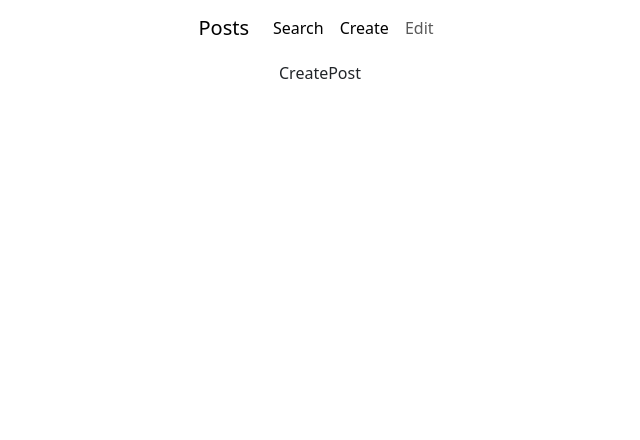
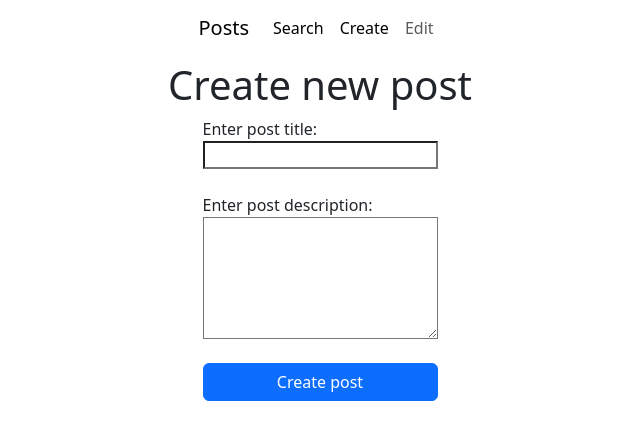
Before and after one commit to Ruma303/react-redux-toolkit, a React (Vite) app: page /create in a window 1280 px wide. Shown: the top 440 px of the page, without its empty margins (320-960 px from the left). Built offline with nearby package versions, Linux system fonts and the light colour scheme.

Commit message:
post creato deve mostrarsi

```diff
--- a/src/App.css
+++ b/src/App.css
@@ -23,7 +23,6 @@ a {
     align-items: center;
 }
 
-
 main {
     width: 100%;
     height: 100vh;
@@ -32,3 +31,10 @@ main {
     flex-direction: column;
     align-items: center;
 }
+
+
+input,
+textarea {
+    background-color: white;
+    color: black;
+}
--- a/src/Components/CreatePost.jsx
+++ b/src/Components/CreatePost.jsx
@@ -1,9 +1,62 @@
-import React from 'react'
+import React, { useState } from 'react';
+import { useCreatePostMutation } from '../Features/postApi';
 
 const CreatePost = () => {
-  return (
-    <div>CreatePost</div>
-  )
+    const [title, setTitle] = useState('');
+    const [body, setBody] = useState('');
+    const [createdPost, setCreatedPost] = useState(null);
+    const [createPost, { isLoading }] = useCreatePostMutation();
+
+    const handleInputTitle = (e) => {
+        setTitle(e.target.value);
+    }
+
+    const handleInputBody = (e) => {
+        setBody(e.target.value);
+    }
+
+    const handleForm = async (e) => {
+        e.preventDefault();
+
+        try {
+            await createPost({ title, body });
+            setCreatedPost({ title, body });
+            setTitle('');
+            setBody('');
+        } catch (error) {
+            console.error("Failed to create post: ", error);
+        }
+    }
+
+    return (
+        <>
+            <h1>Create new post</h1>
+            <form onSubmit={handleForm} className='d-flex flex-column'>
+                <label htmlFor="post-title">Enter post title:</label>
+                <input type="text" id='post-title'
+                    value={title}
+                    onChange={handleInputTitle}
+                />
+                <br />
+
+                <label htmlFor="post-body">Enter post description:</label>
+                <textarea type="text" id='post-body' rows="5"
+                    value={body}
+                    onChange={handleInputBody}
+                />
+                <br />
+                <button className='btn btn-primary' disabled={isLoading}>Create post</button>
+            </form>
+                {createdPost &&
+                <>
+                    <div className='alert alert-success mt-3'>Post created</div>
+                    <h3>Post title: {createdPost.title}</h3>
+                    <p>Post description: {createdPost.body}</p>
+                </>
+                }
+        </>
+
+    )
 }
 
-export default CreatePost
+export default CreatePost;
--- a/src/Features/postApi.js
+++ b/src/Features/postApi.js
@@ -6,16 +6,22 @@ export const postApi = createApi({
     endpoints: (builder) => ({
         getPosts: builder.query({
             query: () => 'posts',
+            providesTags: ['Posts'],
         }),
         getPost: builder.query({
             query: (id) => `posts/${id}`,
+            providesTags: ['Post'],
         }),
         createPost: builder.mutation({
-            query: (newPost) => ({
+            query: ({ title, body }) => ({
                 url: 'posts',
                 method: 'POST',
-                body: newPost,
+                body: {
+                    title,
+                    body
+                },
             }),
+            invalidatesTags: ['Posts'],
         }),
         updatePost: builder.mutation({
             query: ({ id, ...fields }) => ({
```
